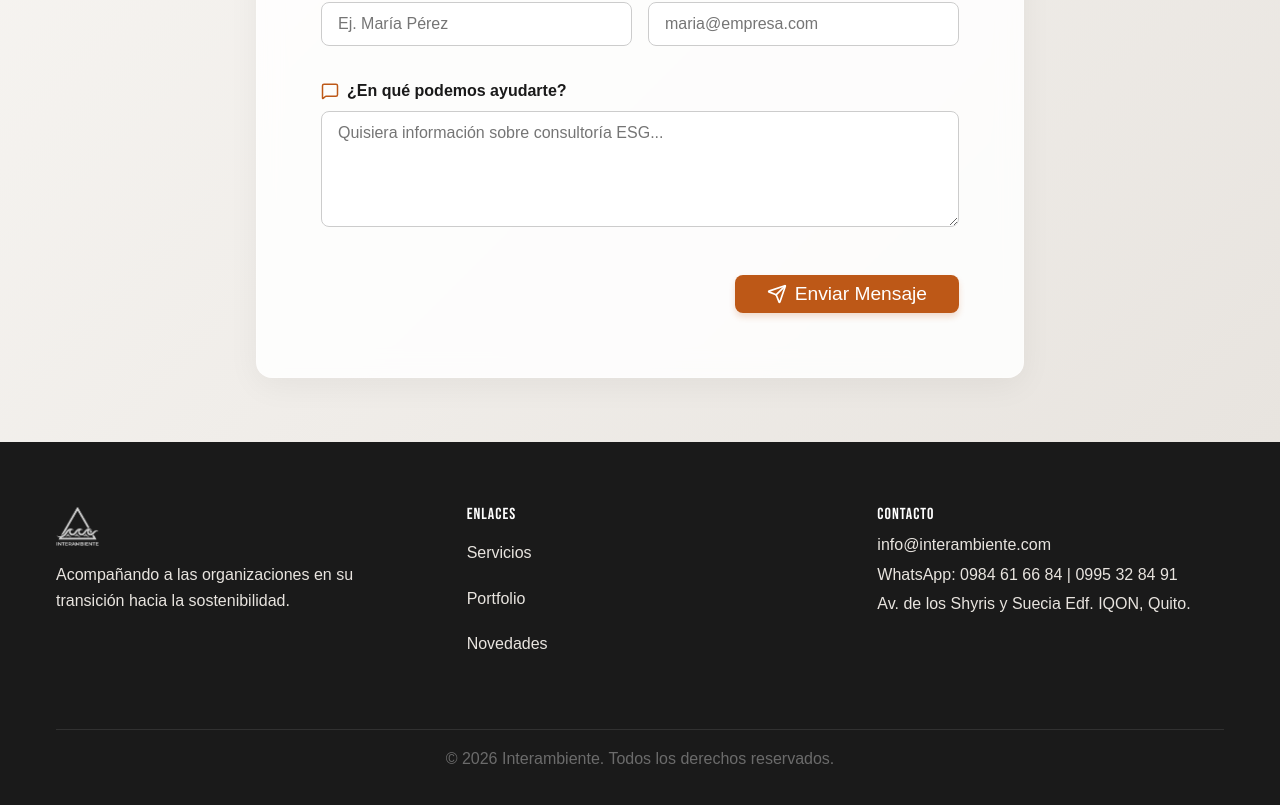
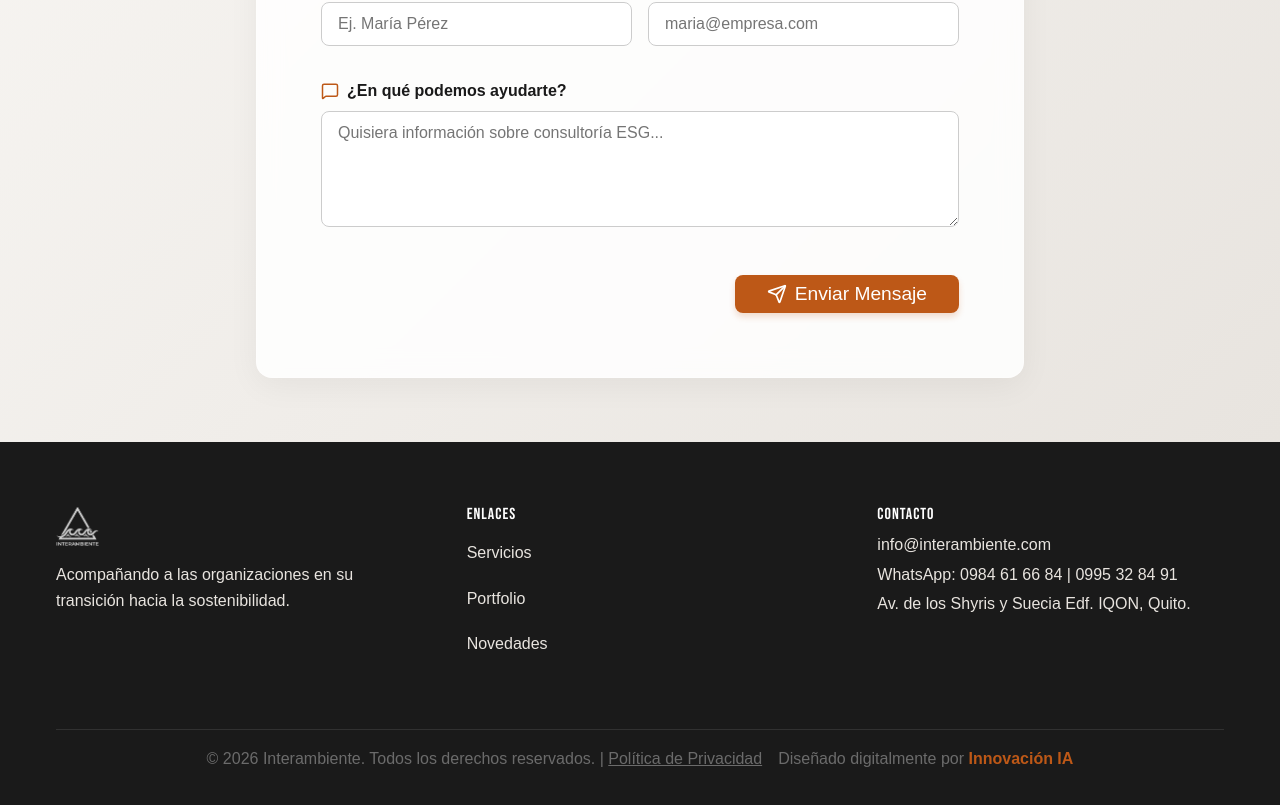
Before and after one commit to sergiojmazure/web-interambiente, a React (Vite) app: page / in a window 1280 px wide. Shown: the part 1833-2638 px from the top of the page. Built offline with nearby package versions, Linux system fonts and the light colour scheme; a web font is replaced by a local one.

Commit message:
Update footer with privacy and branding

```diff
--- a/src/layouts/PublicLayout.jsx
+++ b/src/layouts/PublicLayout.jsx
@@ -118,8 +118,20 @@ export default function PublicLayout() {
               <p style={{ color: 'var(--color-bg-alt)', margin: '0' }}>Av. de los Shyris y Suecia Edf. IQON, Quito.</p>
             </div>
           </div>
-          <div style={{ textAlign: 'center', color: 'var(--color-text-muted)', borderTop: '1px solid rgba(255,255,255,0.1)', paddingTop: 'var(--space-md)' }}>
-            <p>© {new Date().getFullYear()} Interambiente. Todos los derechos reservados.</p>
+          <div style={{
+            display: 'flex',
+            flexWrap: 'wrap',
+            justifyContent: 'center',
+            alignItems: 'center',
+            color: 'var(--color-text-muted)',
+            borderTop: '1px solid rgba(255,255,255,0.1)',
+            paddingTop: 'var(--space-md)',
+            gap: '16px'
+          }}>
+            <p style={{ margin: 0 }}>© {new Date().getFullYear()} Interambiente. Todos los derechos reservados. | <Link to="/privacidad" style={{ color: 'var(--color-text-muted)', textDecoration: 'underline' }}>Política de Privacidad</Link></p>
+            <p style={{ margin: 0 }}>
+              Diseñado digitalmente por <a href="https://innovacion.ec" target="_blank" rel="noopener noreferrer" style={{ color: 'var(--color-primary)', textDecoration: 'none', fontWeight: 600 }}>Innovación IA</a>
+            </p>
           </div>
         </div>
       </footer>
```
